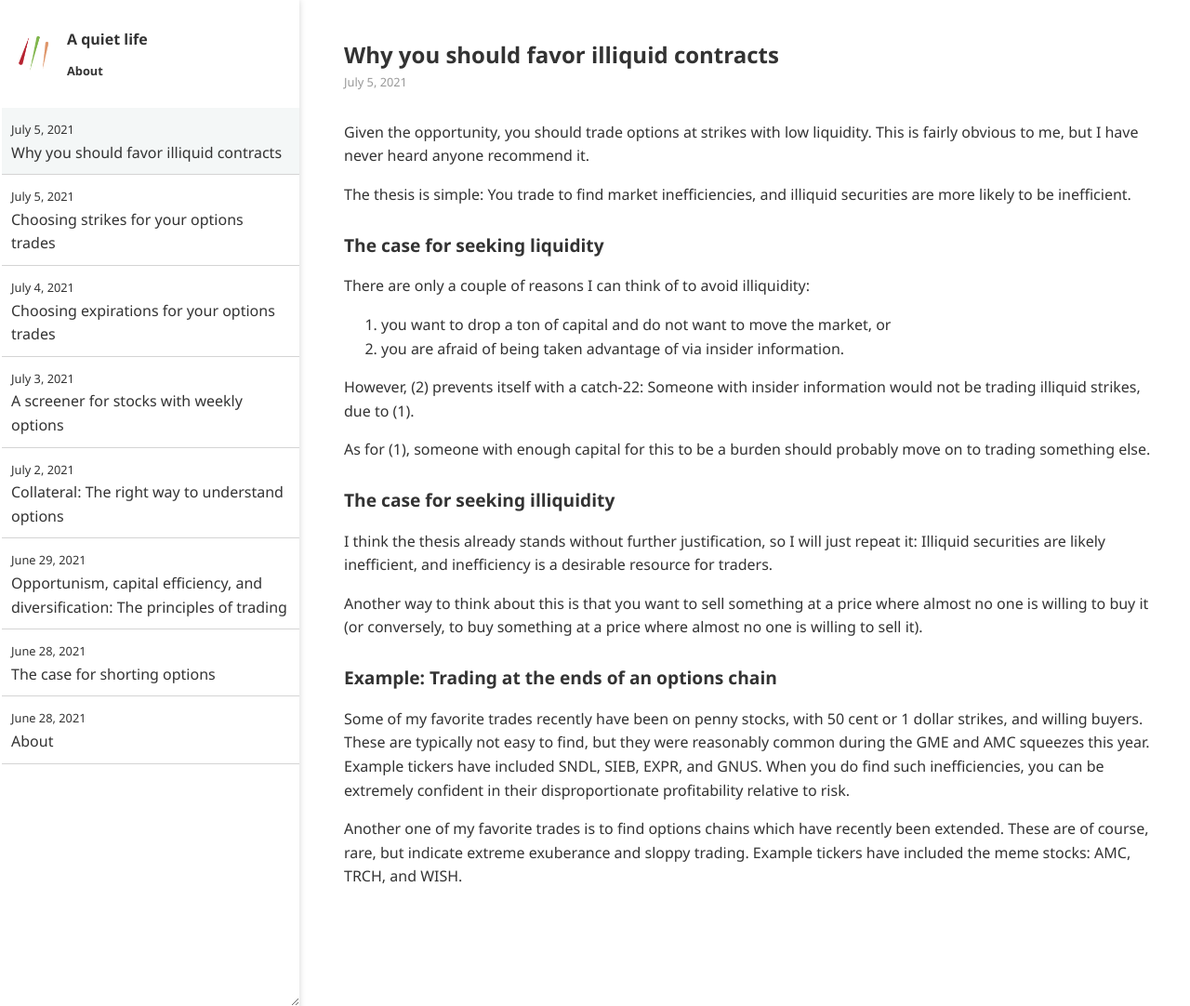
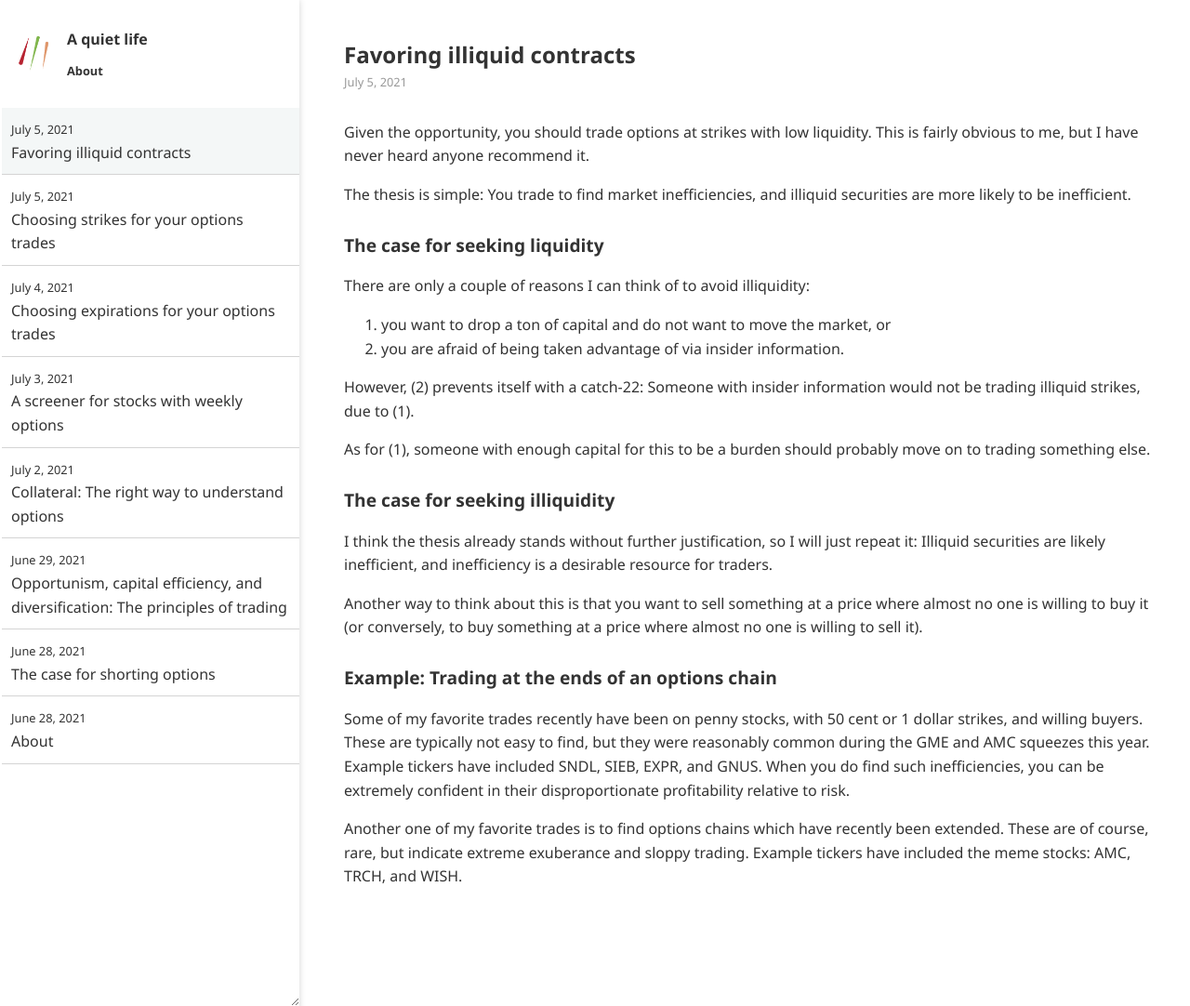
Before and after one commit to ansyblenetwork/aquietlife, a Jekyll site: the page built from _posts/2021-07-05-liquidity.md, in a window 1280 px wide and 1082 px high. Shown: the whole window at 93% size. Built offline with Jekyll 4.4.1, drawn with Linux system fonts in a browser that asks for light colours.

Commit message:
Update 2021-07-05-liquidity.md

```diff
--- a/_posts/2021-07-05-liquidity.md
+++ b/_posts/2021-07-05-liquidity.md
@@ -1,5 +1,5 @@
 ---
-title: "Why you should favor illiquid contracts"
+title: "Favoring illiquid contracts"
 ---
 
 Given the opportunity, you should trade options at strikes with low liquidity. This is fairly obvious to me, but I have never heard anyone recommend it.
```
